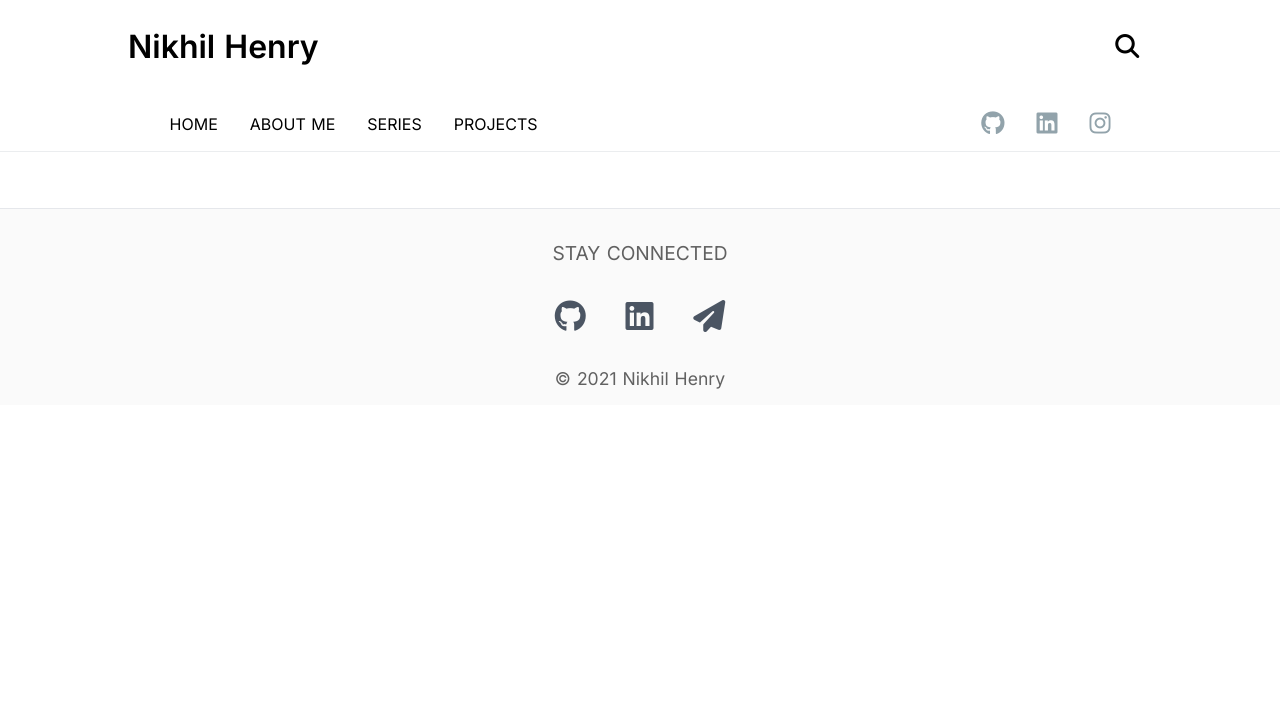
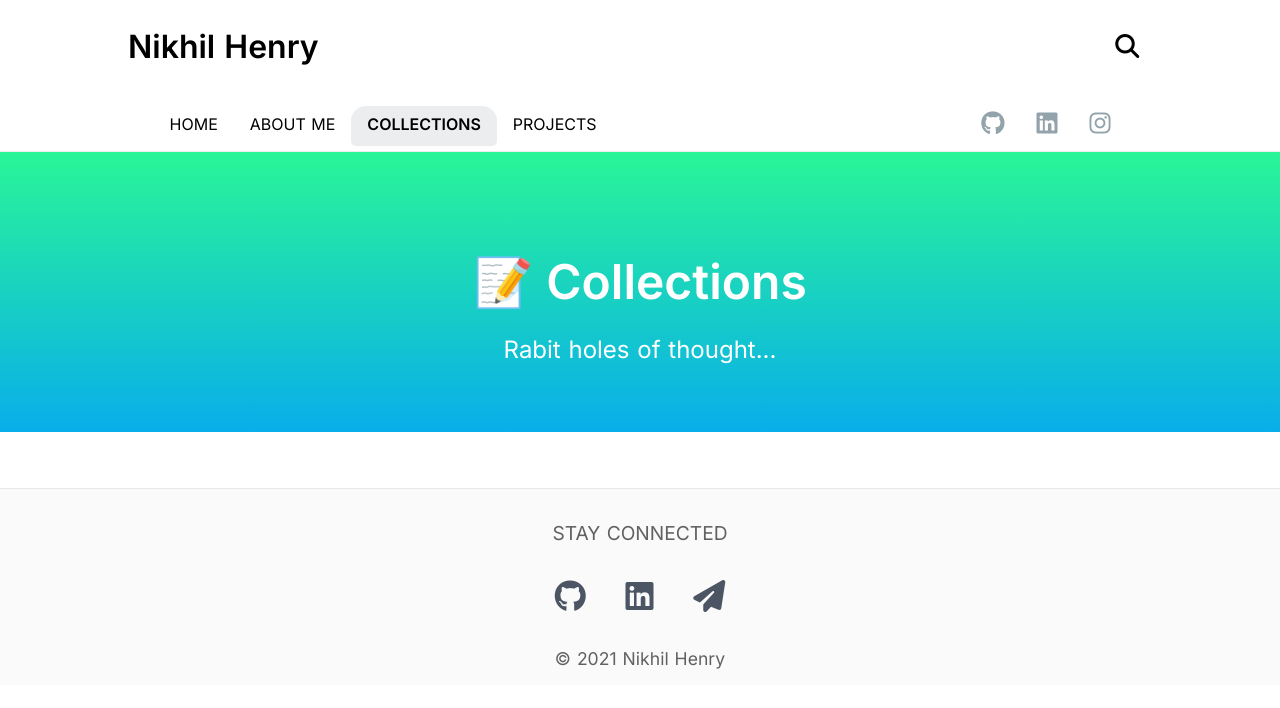
Before and after one commit to nikhilhenry/personal-site, a Nuxt app: page /collections in a window 1280 px wide. Shown: the top 708 px of the page. Built offline with nearby package versions, Linux system fonts and the light colour scheme.

Commit message:
rename series to collections

```diff
--- a/layouts/default.vue
+++ b/layouts/default.vue
@@ -25,9 +25,9 @@
             </li>
             <li
               class="nav-item"
-              :class="{ 'active-class': activeRoute == 'series' }"
+              :class="{ 'active-class': activeRoute == 'collections' }"
             >
-              <nuxt-link to="series">series</nuxt-link>
+              <nuxt-link to="collections">collections</nuxt-link>
             </li>
             <li
               class="nav-item"
--- a/pages/series/index.vue
+++ b/pages/collections/index.vue
@@ -1,10 +1,13 @@
 <template>
-  <div class="series">
+  <div class="collections">
     <div class="hero">
       <div class="wrapper">
-        <h1 class="title">📝 Series</h1>
+        <h1 class="title">📝 Collections</h1>
         <p class="subtitle">Rabit holes of thought...</p>
       </div>
+    </div>
+    <div class="container">
+      <!-- list of collections -->
     </div>
   </div>
 </template>
```
